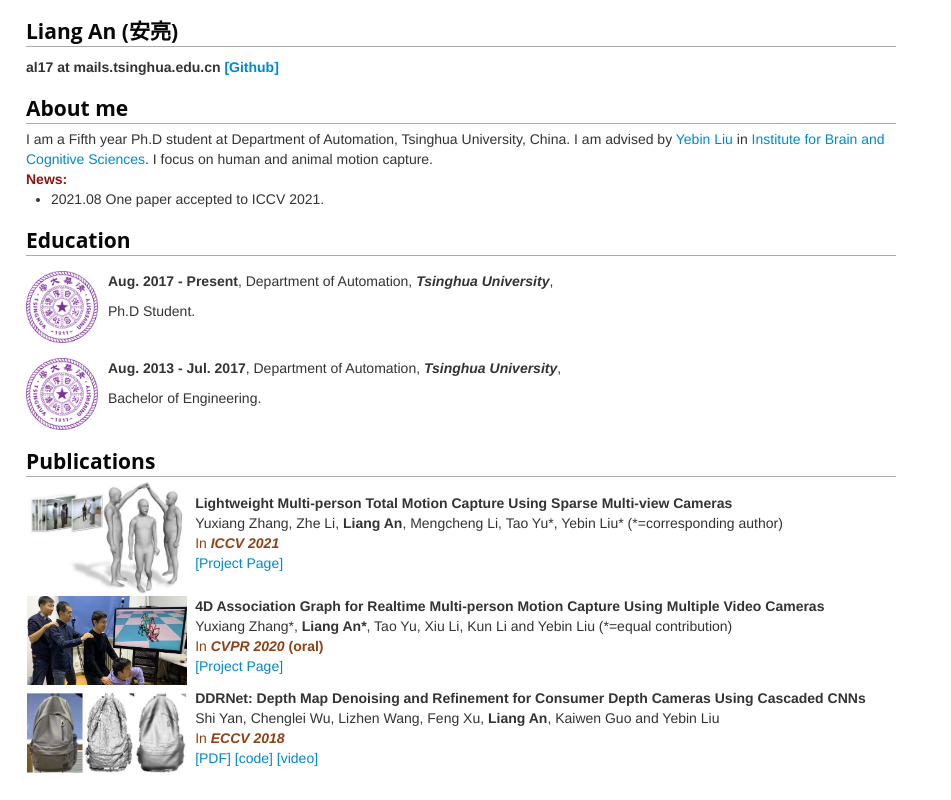
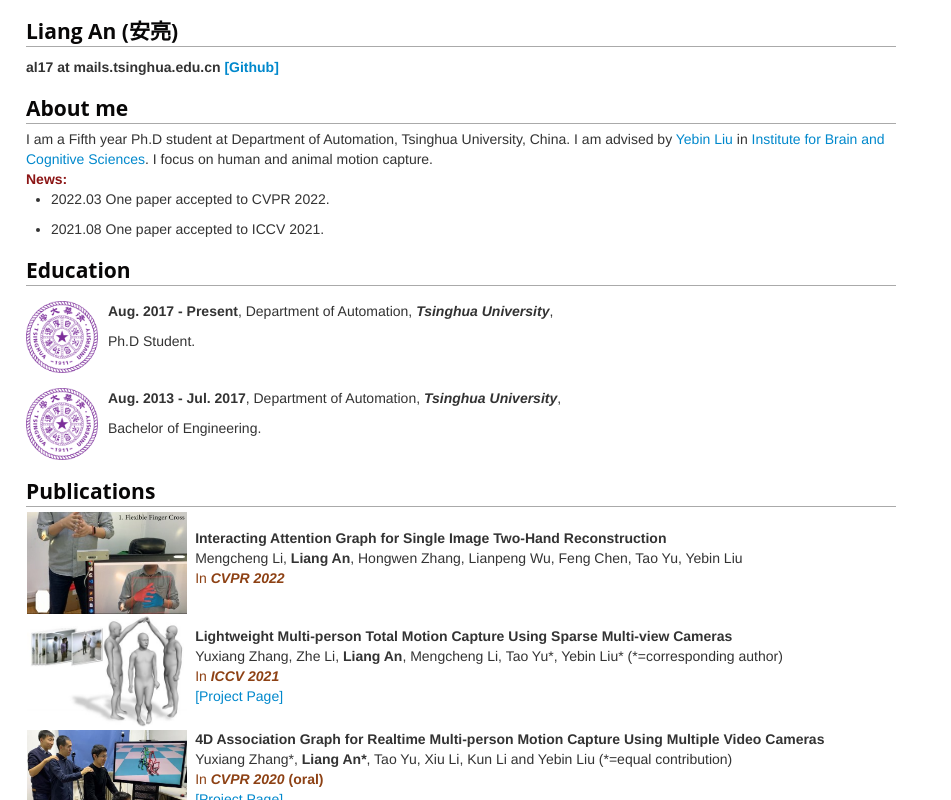
Before and after one commit to anl13/anl13.github.io, a plain HTML site: page index.html in a window 1280 px wide. Shown: the top 800 px of the page, 329-1280 px from the left. Drawn offline with Linux system fonts and the light colour scheme.

Commit message:
add intaghand

```diff
--- a/index.html
+++ b/index.html
@@ -63,6 +63,7 @@ human and animal motion capture.
 <div>
 	<b><font color="#8C1515">News:</font> </b>
 	<ul>
+		<li><p> 2022.03 One paper accepted to CVPR 2022.  </p></li>
 		<li><p> 2021.08 One paper accepted to ICCV 2021.  </p></li>
 	</p></li>
 	</ul>
@@ -91,6 +92,22 @@ human and animal motion capture.
 <a name="Publications"></a>
 
 <table cellspacing="20">
+  <tr>
+		<td width="20%">
+		<img style="max-height: 120px; max-width: 160px;" src="img/CVPR2022-intaghand.jpg" border="0">
+		</td>
+		<td>
+		<p><b>Interacting Attention Graph for Single Image Two-Hand Reconstruction</b>
+		<br>
+		Mengcheng Li, <b>Liang An</b>, Hongwen Zhang, Lianpeng Wu, Feng Chen, Tao Yu, Yebin Liu
+		<br>
+    <font class="journal">In <i><b>CVPR 2022 </b> </i></font> <br>
+    <!-- <font class="journal"> <b></b></font> <br> -->
+    <!-- <a href="http://www.liuyebin.com/lwtotalcap/lwtotalcap.html">[Project Page]</a> -->
+		</td>
+  </tr>
+
+
   <tr>
 		<td width="20%">
 		<img style="max-height: 120px; max-width: 160px;" src="img/ICCV2021-lightweight.jpg" border="0">
```
Also changed, not shown: img/CVPR2022-intaghand.jpg (added).
